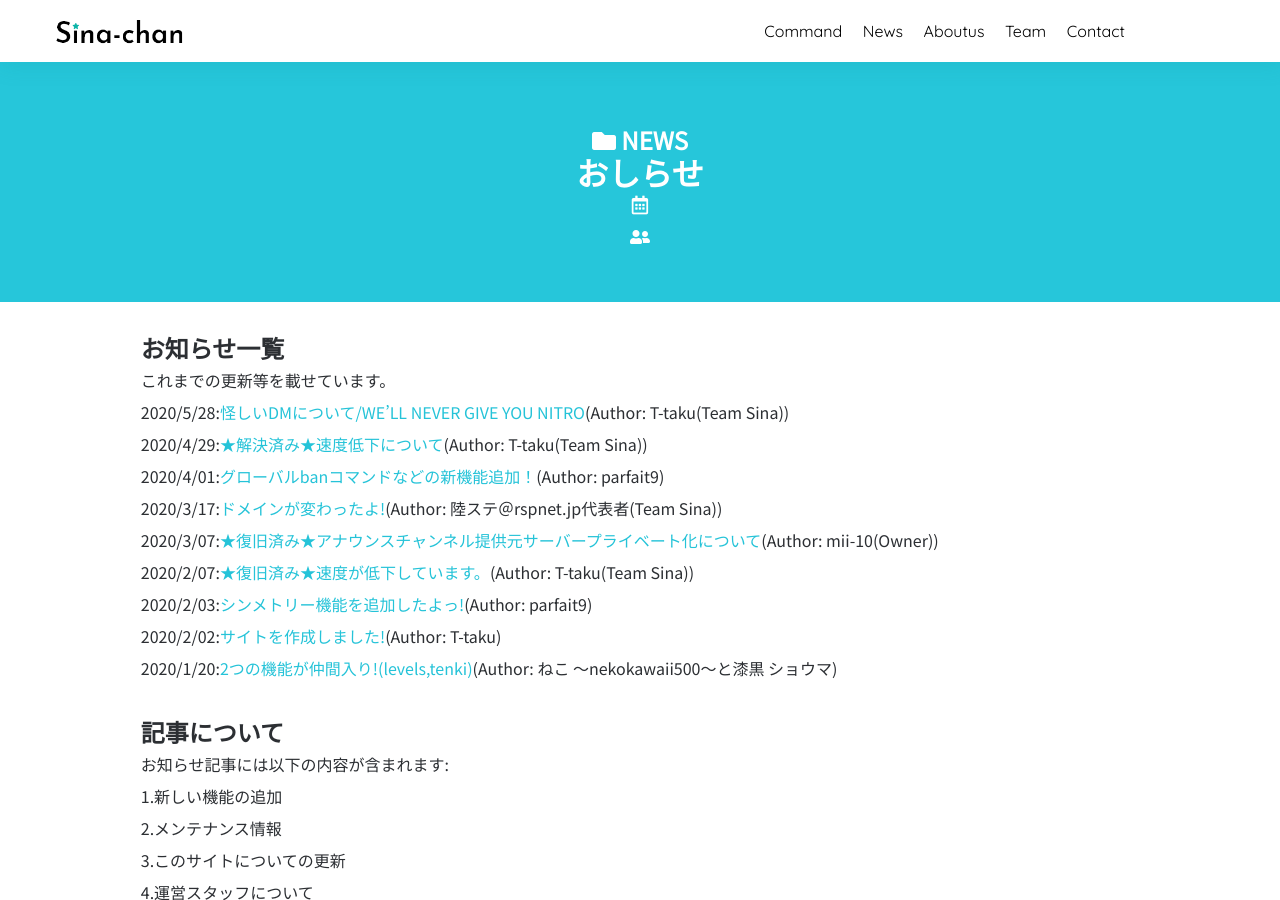
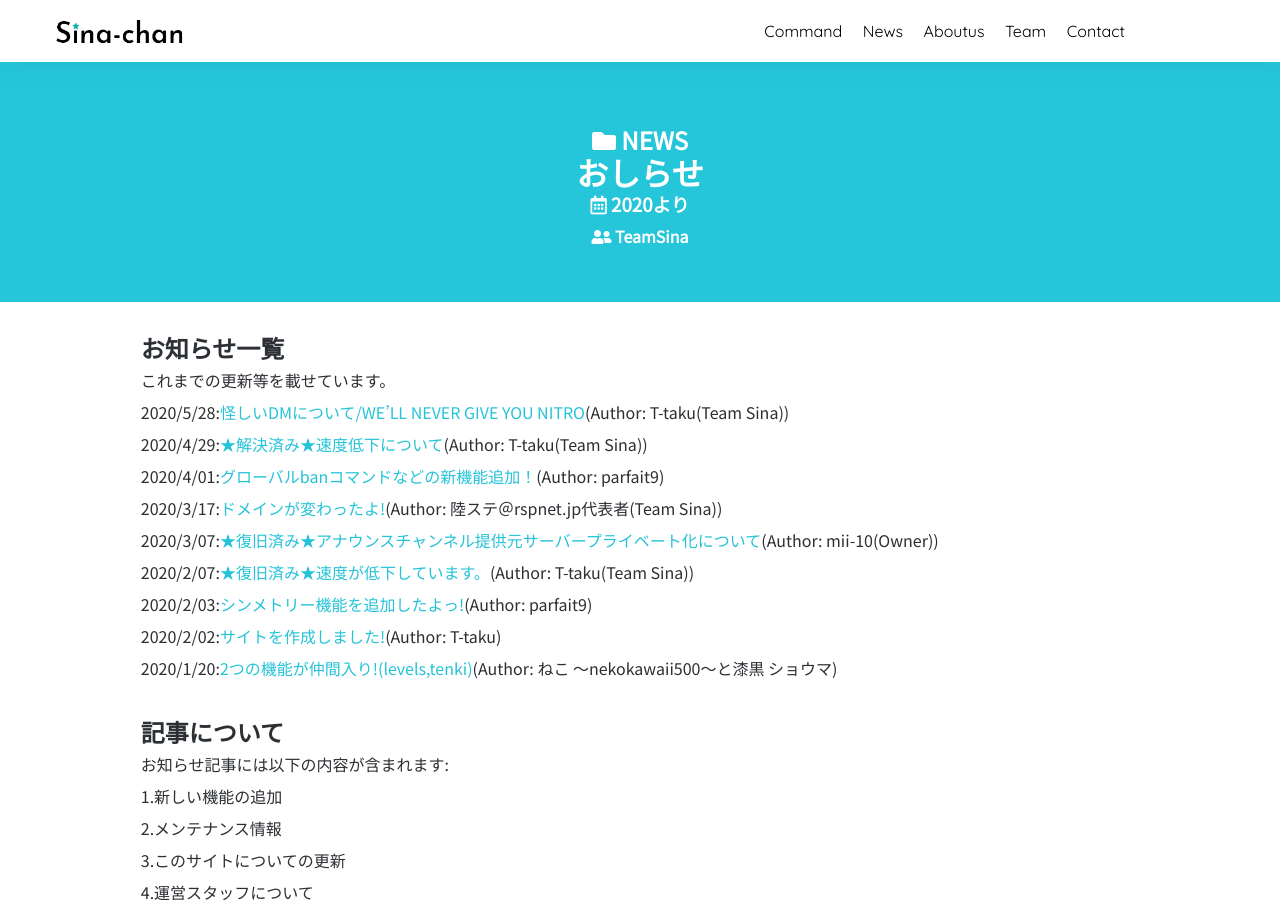
Before and after one commit to SinaKitagami/sinakitagami.github.io, a Jekyll site: the page built from news.md, in a window 1280 px wide and 900 px high. Built offline with Jekyll 4.4.1, drawn with Linux system fonts in a browser that asks for light colours; nearby versions of some CDN libraries.

Commit message:
Update news.md

```diff
--- a/news.md
+++ b/news.md
@@ -3,6 +3,8 @@ layout: post
 title: "おしらせ"
 categories: ["NEWS"]
 tag: ["ALL"]
+author: "TeamSina"
+date: 2020より
 ---
 ## お知らせ一覧
 これまでの更新等を載せています。
```
